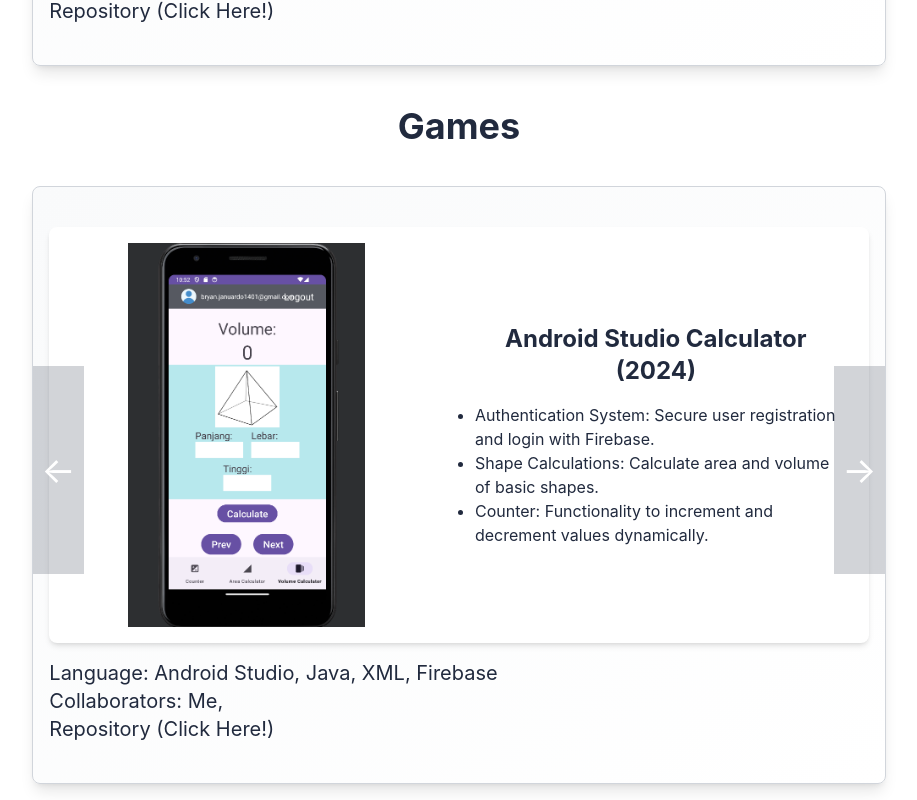
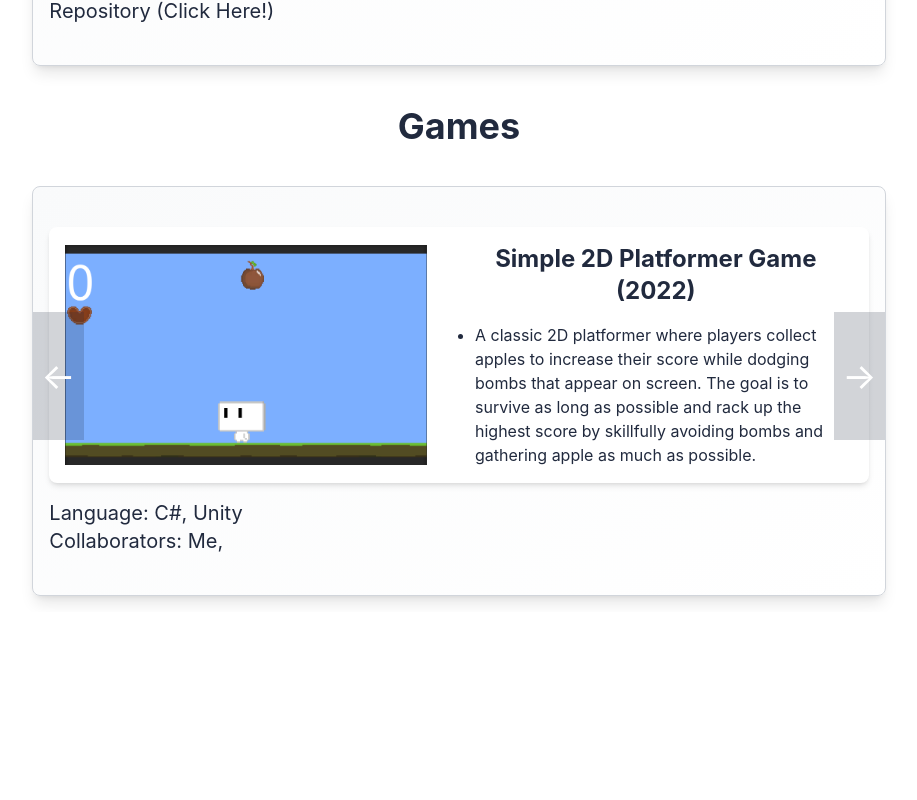
Before and after one commit to BryanJanuardo/BryanJanuardo.github.io, a React (Create React App) app: page / in a window 1280 px wide. Shown: the part 1914-2714 px from the top of the page, without its empty margins (181-1098 px from the left). After the commit the page ends 2526 px from the top, so only its background shows below. Built offline with nearby package versions, Linux system fonts and the light colour scheme.

Commit message:
Add Games Porto

```diff
--- a/src/App.tsx
+++ b/src/App.tsx
@@ -7,7 +7,7 @@ import Subtitle from './Components/Subtitle';
 
 import DataProjectWebsites from './Assets/Data/Project/Websites';
 import DataProjectMobiles from './Assets/Data/Project/Mobiles';
-// import DataProjectGames from './Assets/Data/Project/Games';
+import DataProjectGames from './Assets/Data/Project/Games';
 
 function App() {
   return (
@@ -25,7 +25,7 @@ function App() {
           <Subtitle text='Mobiles'/>
           <ContentCard projectData={DataProjectMobiles} />
           <Subtitle text='Games'/>
-          <ContentCard projectData={DataProjectMobiles} />
+          <ContentCard projectData={DataProjectGames} />
         </div>
 
       </div>
--- a/src/Assets/Data/Project/Games.tsx
+++ b/src/Assets/Data/Project/Games.tsx
@@ -1,3 +1,5 @@
+import Game2DPlatform from '../../Images/Games/Photo_Project_2DPlatformGame.png';
+
 interface Project {
   title: string;
   description: string[];
@@ -13,15 +15,15 @@ interface Project {
 
 const projectData: Project[] = [
   {
-    title: 'Simple 2D ',
+    title: 'Simple 2D Platformer Game',
     description: [
-        '',
+        'A classic 2D platformer where players collect apples to increase their score while dodging bombs that appear on screen. The goal is to survive as long as possible and rack up the highest score by skillfully avoiding bombs and gathering apple as much as possible.',
     ],
-    year: '',
+    year: '2022',
     language: [
-        '',
+        'C#', 'Unity',
     ],
-    image: '',
+    image: Game2DPlatform,
     github: '',
     collabs: {
         name: [''],
```
